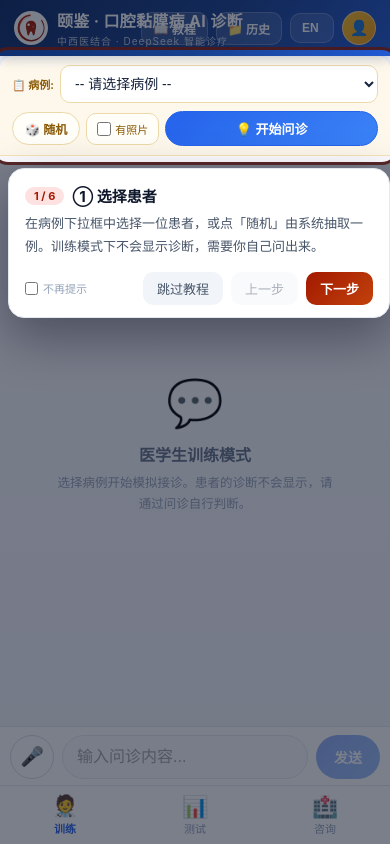
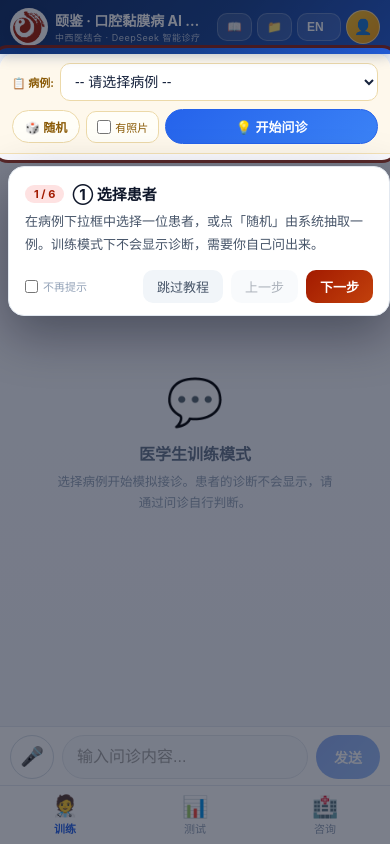
Before and after one commit to SamFirefly096/oral-mucosa-agent, a plain HTML site: page web/index.html in a window 390 px wide. Drawn offline with Linux system fonts and the light colour scheme; no server answers; sample sign-in values are in the browser's storage.

Commit message:
改用西苑医院院徽（龙标）作为黏膜病项目标识
- 从院方 PPT 原件提取院徽，单色去白底生成透明 PNG（alpha 由最暗通道推导，统一回主色 #A21A00），
  输出 xiyuan-logo.png(512) 与 favicon 32/64/180 三档
- 登录页与主界面顶栏改用院徽（白底圆盘承载），保留「颐鉴」名称与单位署名
- 移除自绘的颐鉴徽标文件（yijian-emblem.svg 及多尺寸 PNG）
- 顺带修移动端顶栏：品牌区可压缩、标题省略号、窄屏按钮文字收起（≤520px），
  修复 430px 下标题折行压住副标题的问题
- 未改动 PPT 与其它项目（仅黏膜病项目）

```diff
--- a/web/index.html
+++ b/web/index.html
@@ -2,7 +2,7 @@
 <html lang="zh-CN">
 <head>
 <meta charset="UTF-8">
-<link rel="icon" href="assets/yijian-64.png">
+<link rel="icon" href="assets/favicon-64.png">
 <meta name="viewport" content="width=device-width,initial-scale=1,maximum-scale=1,user-scalable=no,viewport-fit=cover">
 <meta name="theme-color" content="#12306e">
 <title>口腔黏膜病AI诊断Agent</title>
@@ -327,6 +327,21 @@ body{font-family:-apple-system,'PingFang SC','Microsoft YaHei',sans-serif;backgr
   .grip{display:none}
 }
 </style>
+<style>
+/* 移动端顶栏适配：品牌区可压缩 + 按钮文字在窄屏收起，避免标题折行压住副标题 */
+.brand-txt{min-width:0;overflow:hidden}
+.brand-txt h1{overflow:hidden;text-overflow:ellipsis}
+.brand .logo-img{flex:none}
+@media (max-width:520px){
+  .topbar{padding-left:10px;padding-right:10px;gap:6px}
+  .brand{gap:7px}
+  .brand-txt h1{font-size:14px;letter-spacing:0}
+  .brand-txt .sub{font-size:9px;letter-spacing:.5px;white-space:nowrap;overflow:hidden;text-overflow:ellipsis}
+  .hbtn{padding:6px 9px;gap:3px}
+  .hbtn-txt{display:none}
+  .hdr-actions{gap:5px}
+}
+</style>
 </head>
 <body>
 
@@ -334,16 +349,16 @@ body{font-family:-apple-system,'PingFang SC','Microsoft YaHei',sans-serif;backgr
   <!-- 顶部栏 -->
   <header class="topbar">
     <div class="brand">
-      <img class="logo-img" src="assets/yijian-emblem.svg" alt="颐鉴"
-           style="width:34px;height:34px;display:block;background:#fff;border-radius:50%;padding:2px;box-shadow:0 2px 8px rgba(15,23,42,.12)">
+      <img class="logo-img" src="assets/xiyuan-logo.png" alt="中国中医科学院西苑医院"
+           style="width:38px;height:38px;display:block;background:#fff;border-radius:50%;padding:3px;box-shadow:0 2px 8px rgba(15,23,42,.12)">
       <div class="brand-txt">
         <h1>颐鉴 · 口腔黏膜病 AI 诊断</h1>
         <div class="sub">中西医结合 · DeepSeek 智能诊疗</div>
       </div>
     </div>
     <div class="hdr-actions">
-      <button class="hbtn" id="tourBtn" onclick="OM_TOUR.start()">&#x1F4D6; 教程</button>
-      <button class="hbtn" id="histBtn" onclick="openHistory()">&#x1F4C1; 历史</button>
+      <button class="hbtn" id="tourBtn" onclick="OM_TOUR.start()" title="教程">&#x1F4D6; <span class="hbtn-txt">教程</span></button>
+      <button class="hbtn" id="histBtn" onclick="openHistory()" title="历史">&#x1F4C1; <span class="hbtn-txt">历史</span></button>
       <button class="hbtn" data-lang-btn type="button" title="Switch to English" style="min-width:44px">EN</button>
       <button class="avatar" id="userBtn" onclick="toggleUserMenu()" title="用户中心">&#x1F464;</button>
     </div>
```
Also changed, not shown: web/login.html (+2 -2 lines), web/assets/favicon-180.png (added), web/assets/favicon-32.png (added), web/assets/favicon-64.png (added), web/assets/xiyuan-logo.png (added), web/assets/yijian-180.png (deleted), web/assets/yijian-32.png (deleted), web/assets/yijian-512.png (deleted), web/assets/yijian-64.png (deleted), web/assets/yijian-emblem.svg (deleted).
